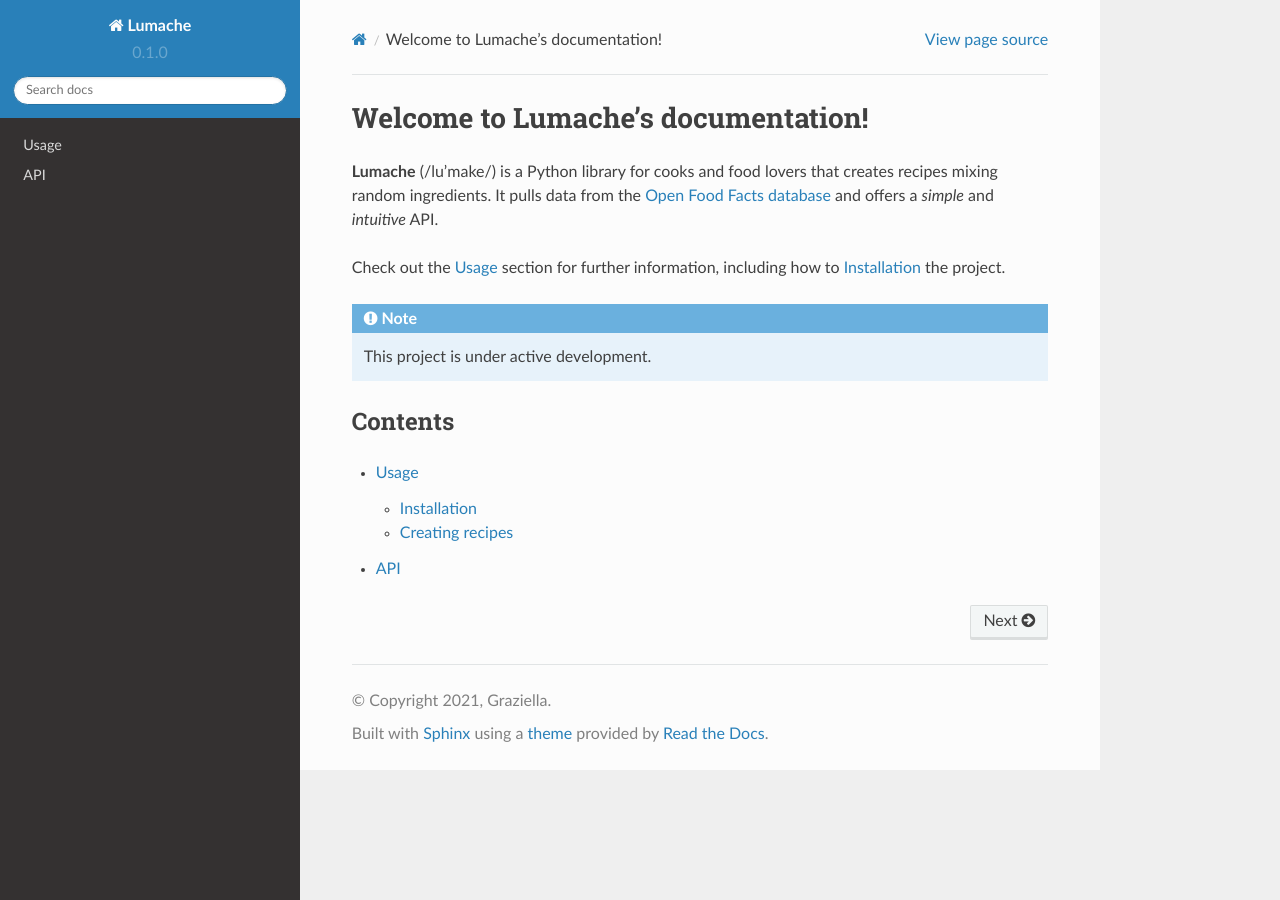
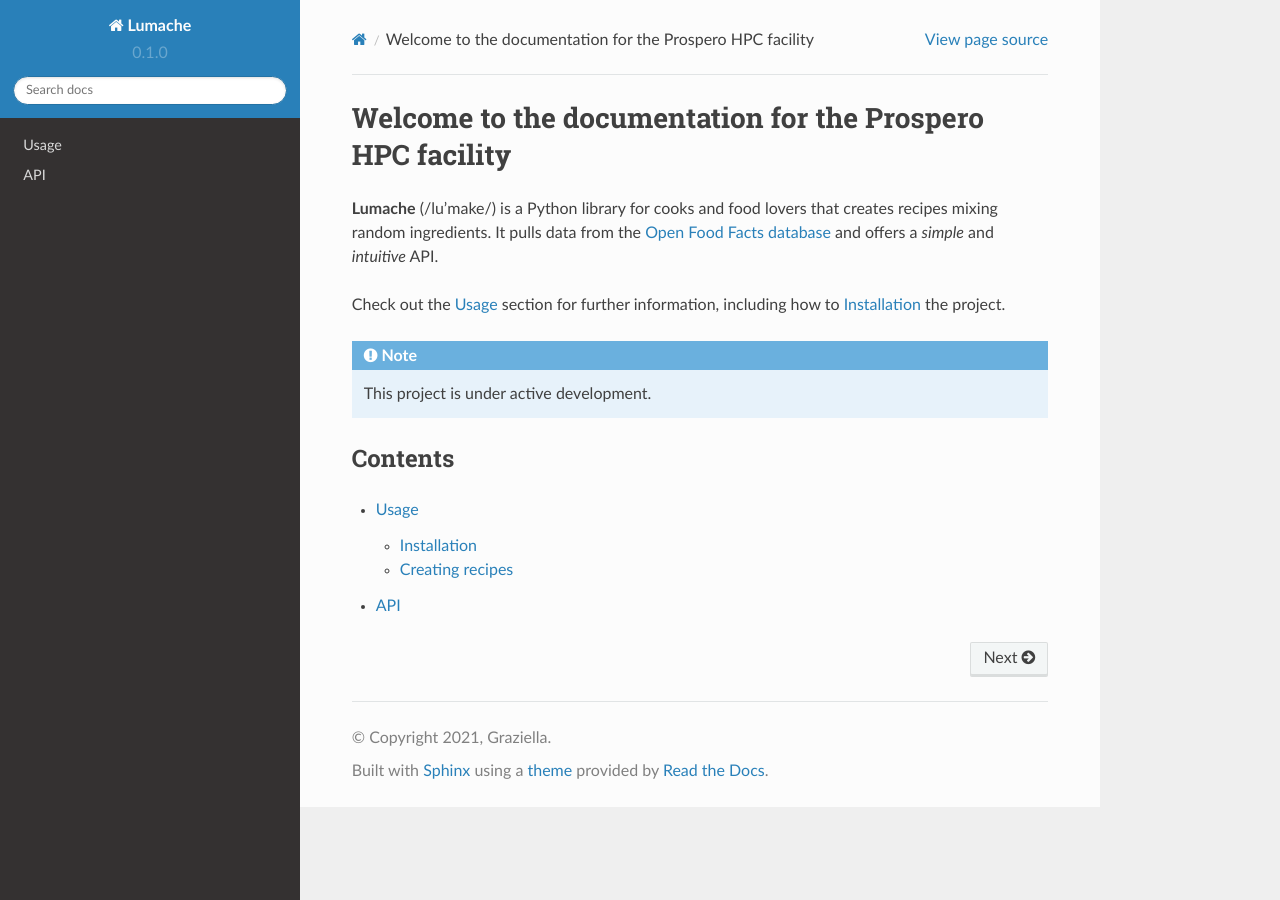
Before and after one commit to astrcrai/prospero-docs, a Sphinx documentation site: the page built from docs/source/index.rst, in a window 1280 px wide. Built offline with Sphinx 7.4.7 and the Read the Docs theme 2.0.0, drawn with Linux system fonts in a browser that asks for light colours.

Commit message:
Update index.rst

```diff
--- a/docs/source/index.rst
+++ b/docs/source/index.rst
@@ -1,5 +1,5 @@
-Welcome to Lumache's documentation!
-===================================
+Welcome to the documentation for the Prospero HPC facility
+==========================================================
 
 **Lumache** (/lu'make/) is a Python library for cooks and food lovers
 that creates recipes mixing random ingredients.
```
